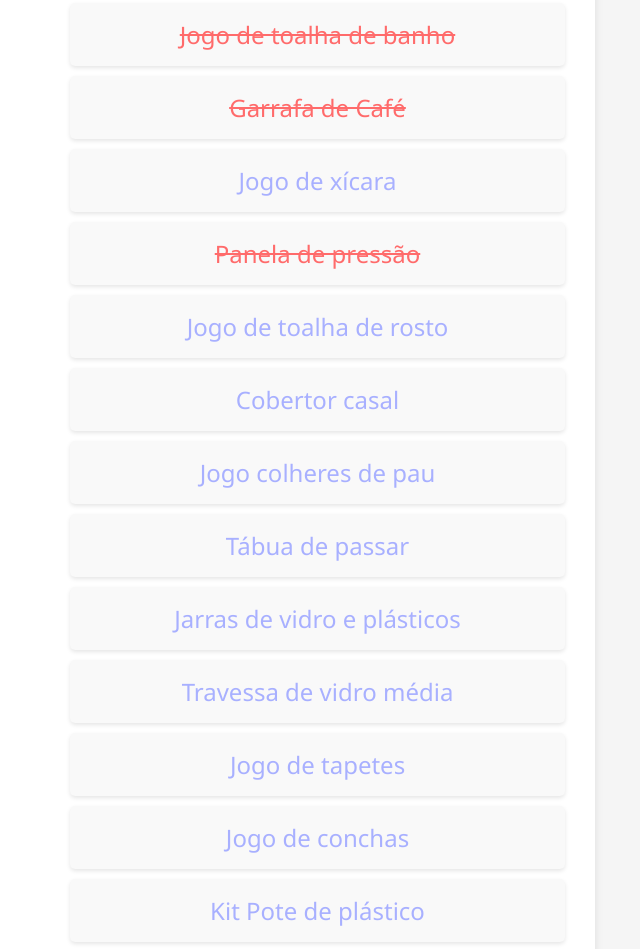
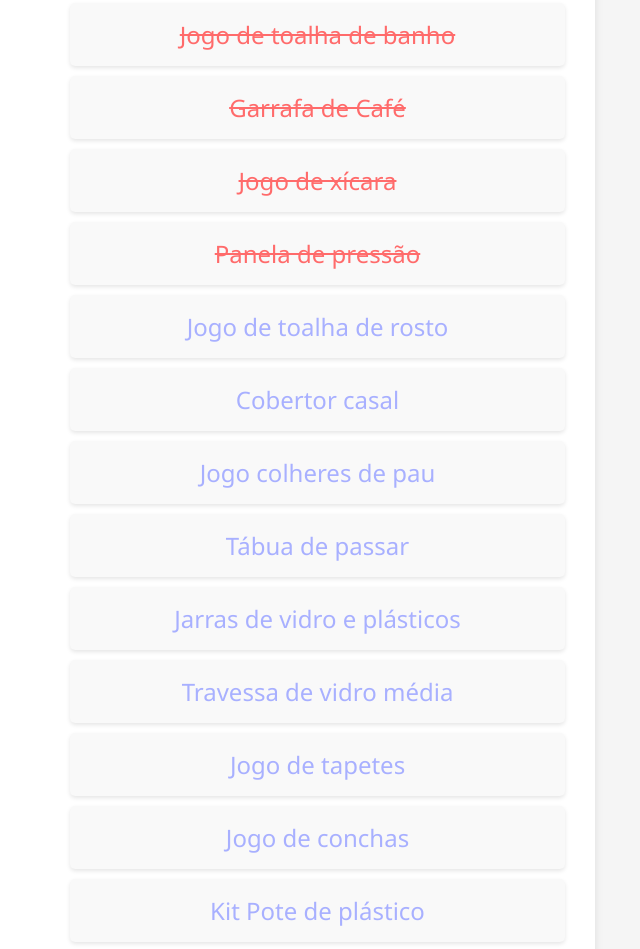
Before and after one commit to LopesFabricio/lista, a plain HTML site: page index.html in a window 1280 px wide. Shown: the part 1975-2924 px from the top of the page, without its empty margins (0-640 px from the left). Drawn offline with Linux system fonts and the light colour scheme.

Commit message:
lista atualizada

```diff
--- a/index.html
+++ b/index.html
@@ -48,7 +48,7 @@
                 <li class="present available">Maquina de Café</li>
                 <li class="present taken">Jogo de toalha de banho</li>
                 <li class="present taken">Garrafa de Café</li>
-                <li class="present available">Jogo de xícara</li>
+                <li class="present taken">Jogo de xícara</li>
                 <li class="present taken">Panela de pressão</li>
                 <li class="present available">Jogo de toalha de rosto</li>
                 <li class="present available">Cobertor casal</li>
```
